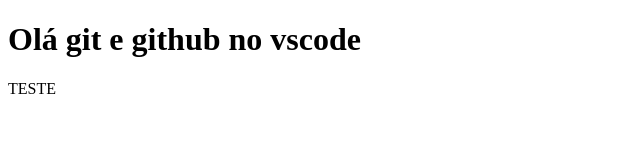
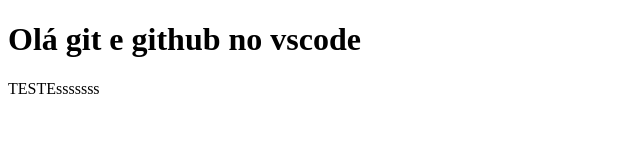
Before and after one commit to negolima/Projeto_AWS, a plain HTML site: page index.html in a window 1280 px wide. Shown: the full height of the page, 0-640 px from the left. Drawn offline with Linux system fonts and the light colour scheme.

Commit message:
Update index.html

```diff
--- a/index.html
+++ b/index.html
@@ -7,6 +7,6 @@
 </head>
 <body>
     <h1>Olá git e github no vscode</h1>
-    <P>TESTE</P>
+    <P>TESTEsssssss</P>
 </body>
 </html>
```
